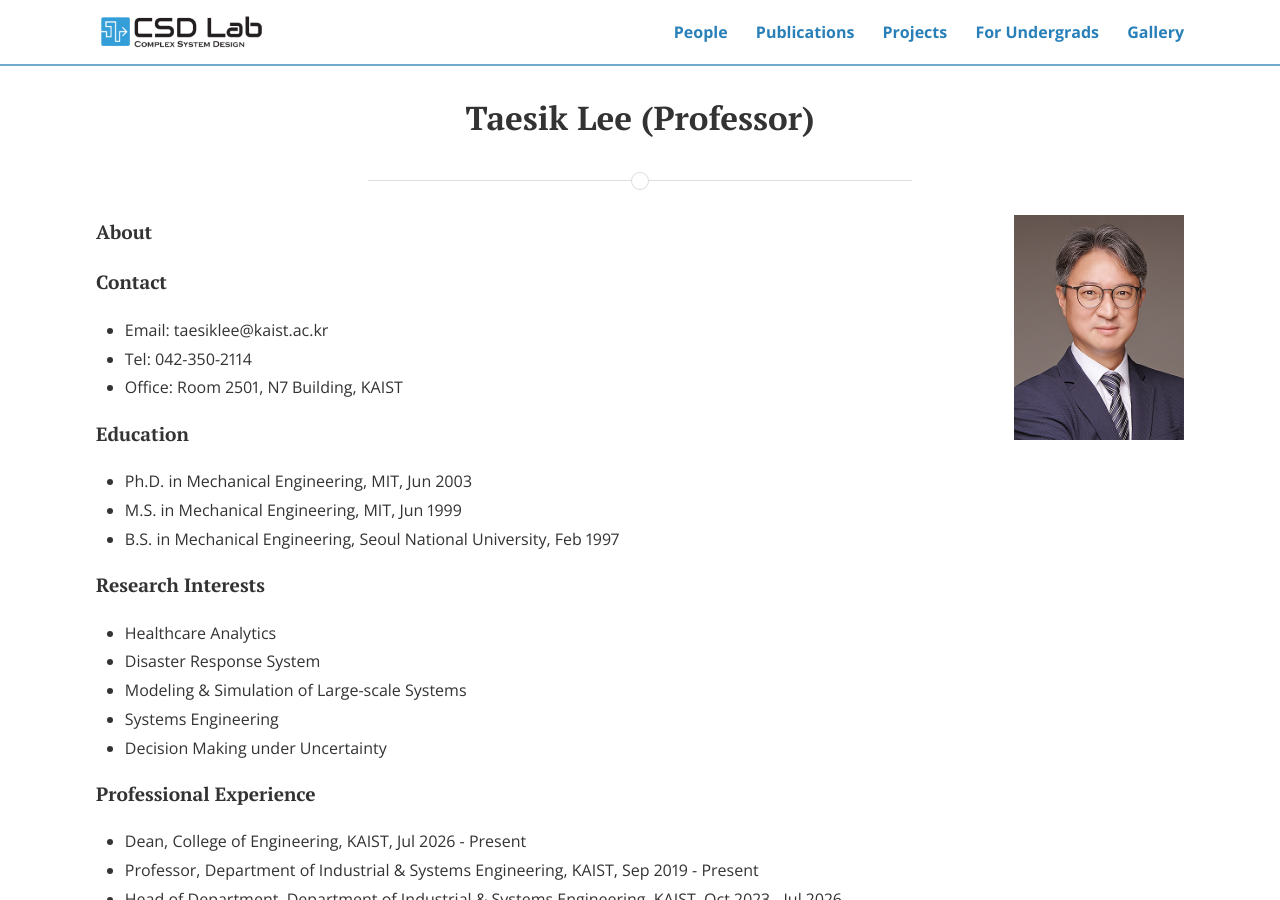
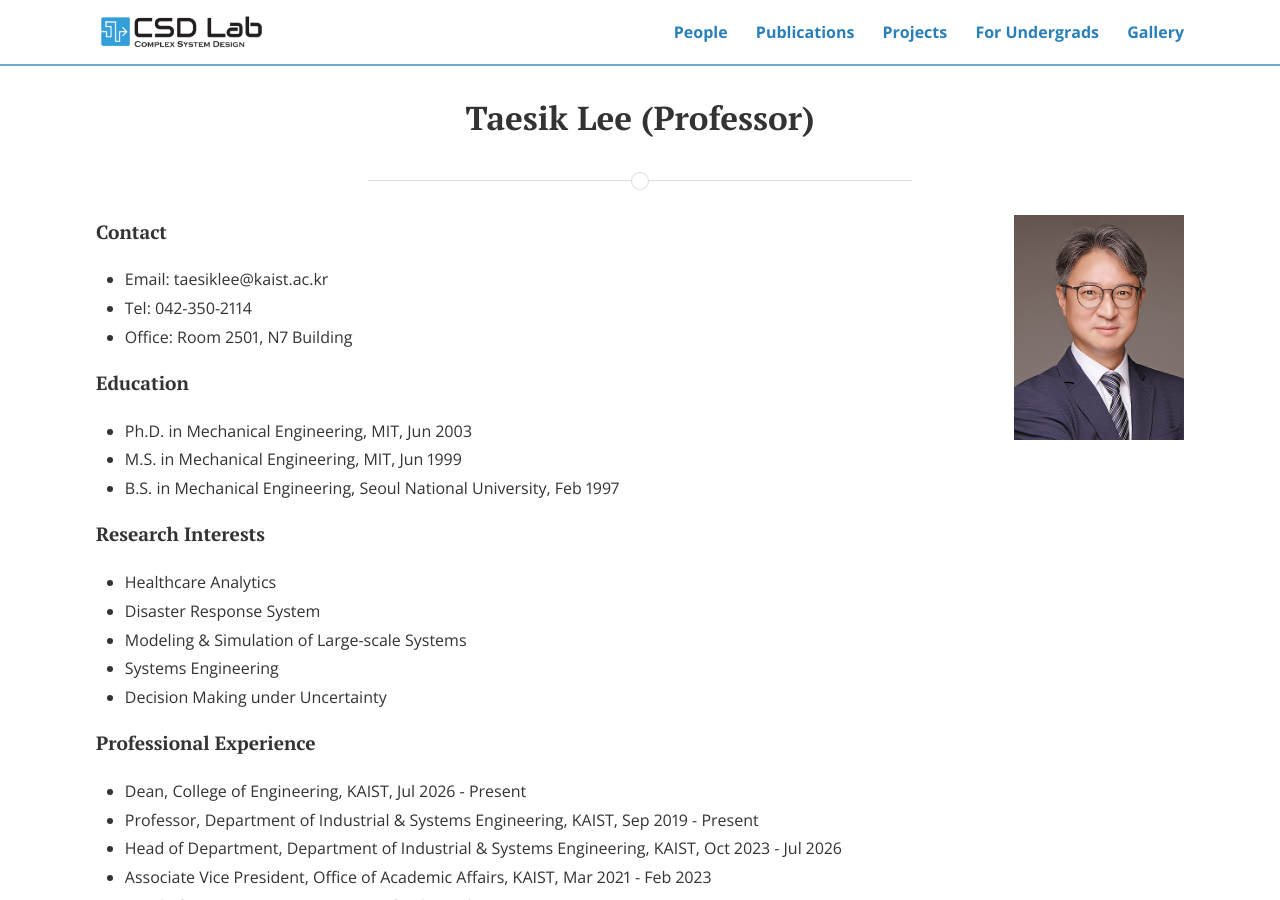
Before and after one commit to CSDlab-KAIST/csdlab-kaist.github.io, a Jekyll site: the page built from people/Professor.html, in a window 1280 px wide and 900 px high. Built offline with Jekyll 4.4.1, drawn with Linux system fonts in a browser that asks for light colours; nearby versions of some CDN libraries.

Commit message:
Update office location in Professor.html
Removed 'KAIST' from the office location in the contact section.

```diff
--- a/people/Professor.html
+++ b/people/Professor.html
@@ -10,14 +10,11 @@ title: Taesik Lee (Professor)
 
 <img src="{{'/assets/img/members/deantaesik.png' | prepend: site.baseurl }}" style="float: right; width: 170px; margin: 0 0 2em 2em">
 
-<h4>About</h4>
-<p> </p>
-
 <h4>Contact</h4>
 <ul>
   <li>Email: taesiklee@kaist.ac.kr</li>
   <li>Tel: 042-350-2114</li>
-  <li>Office: Room 2501, N7 Building, KAIST</li>
+  <li>Office: Room 2501, N7 Building</li>
 </ul>
 <h4>Education</h4>
 <ul>
```
